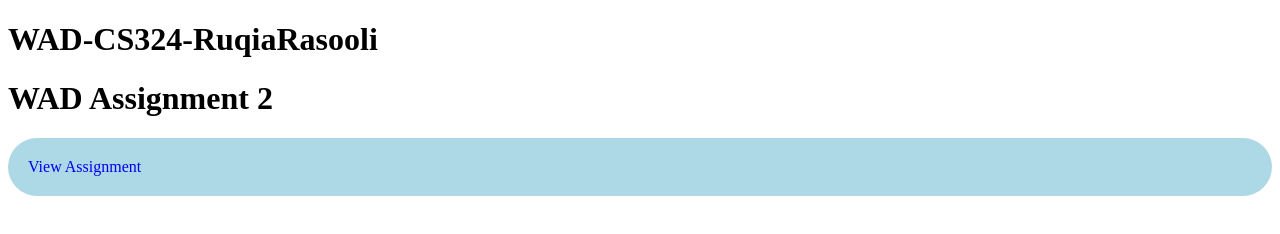
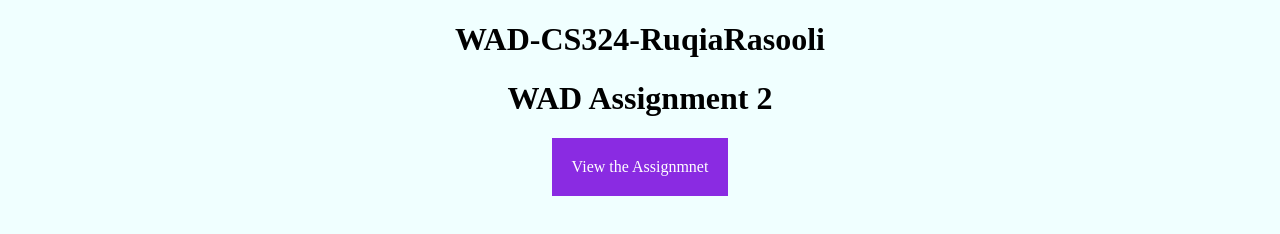
Before and after one commit to ruqiarasooli/WAD-CS324-RuqiaRasooli, a plain HTML site: page index.html in a window 1280 px wide. Drawn offline with Linux system fonts and the light colour scheme.

Commit message:
update index page

```diff
--- a/index.html
+++ b/index.html
@@ -6,24 +6,33 @@
     <title>WAD</title>
 
     <style>
+
+        body{
+            text-align: center;
+            background-color: azure;
+        }
         .card{
-            background-color: lightblue;
-            color: blue;
+            background-color:blueviolet;
             padding: 20px;
-            border-radius: 30px;
+
+            display: inline-block;
+
+
         }
 
 
         .card a{
             text-decoration: none;
+            color: white;
+
         }
     </style>
 </head>
 <body>
     <h1>WAD-CS324-RuqiaRasooli</h1>
-    <h1>WAD Assignment 2</h1>
+    <h1>WAD Assignment 2 </h1>
     <div class="card">
-        <a href="./Assignment2/index.html">View Assignment</a>
+        <a href="./Assignment2/index.html">View the Assignmnet</a>
     </div>
 
 </body>
```
